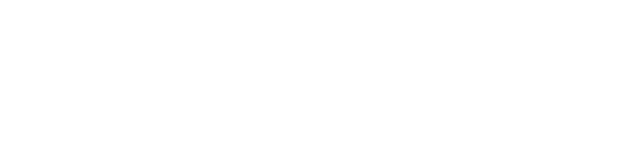
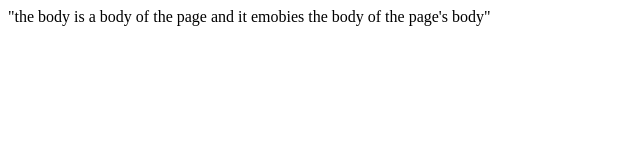
Before and after one commit to kalbdela/deleteMe_Again, a plain HTML site: page index.html in a window 1280 px wide. Shown: the whole page, without its empty margins (0-640 px from the left). Drawn offline with Linux system fonts and the light colour scheme.

Commit message:
modifed the body in index-html

```diff
--- a/index.html
+++ b/index.html
@@ -8,5 +8,7 @@
 </head>
 <body>
 
+    "the body is a body of the page and it emobies the body of the page's body"
+
 </body>
 </html>
```
